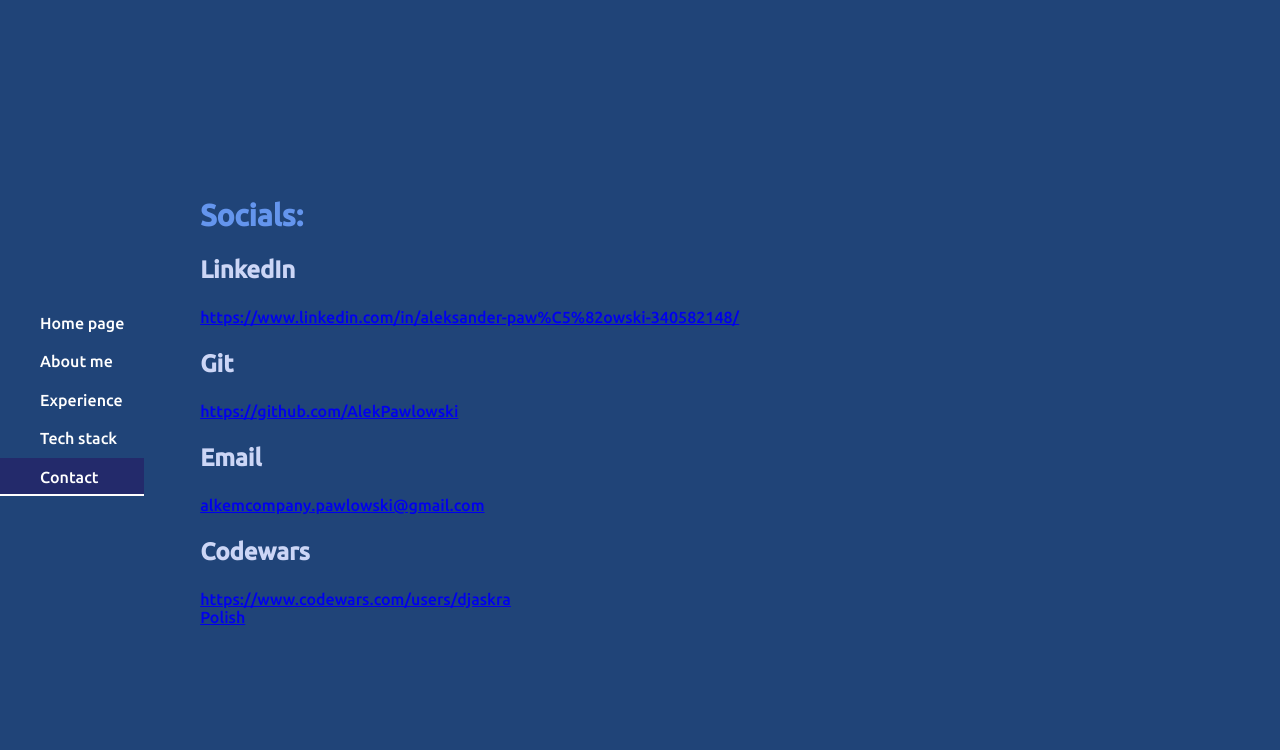
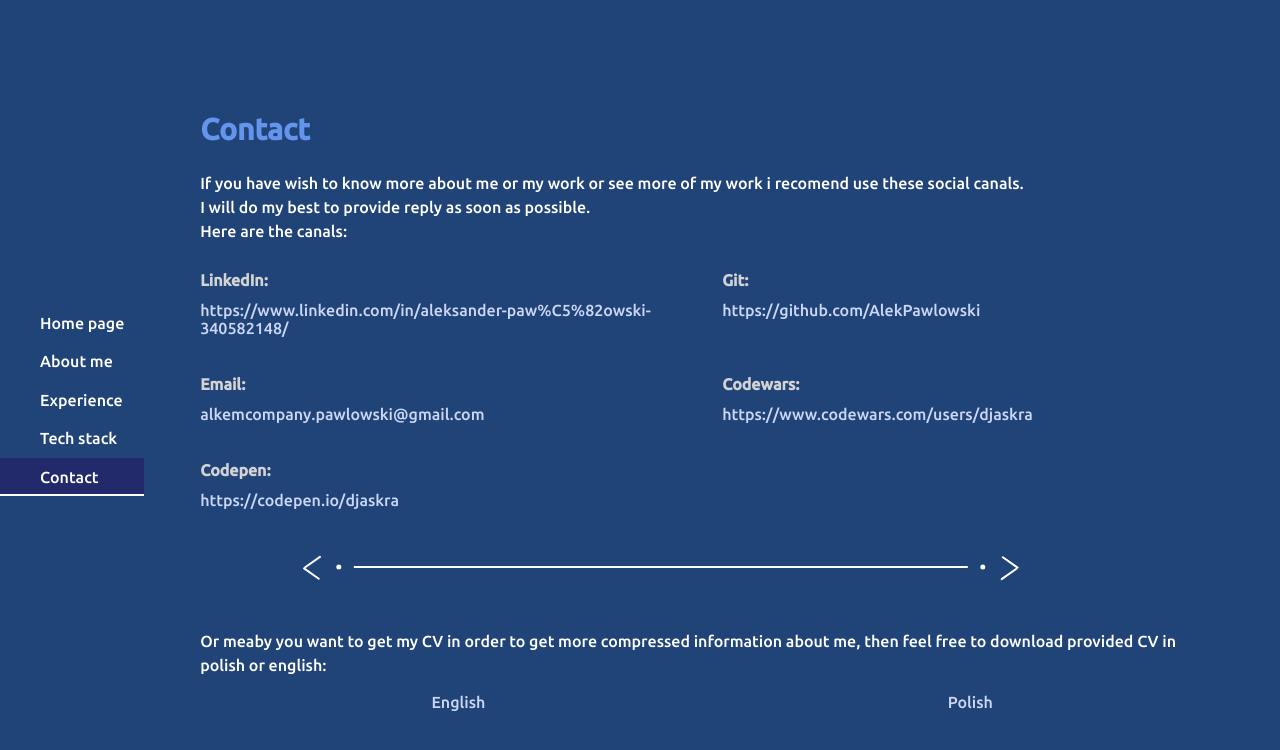
Before and after one commit to AlekPawlowski/portfolio_site, a React (Vite) app: page /contact in a window 1280 px wide. Shown: the top 750 px of the page. Built offline with nearby package versions, Linux system fonts and the light colour scheme.

Commit message:
add social section style

```diff
--- a/src/globalStyles/main.style.scss
+++ b/src/globalStyles/main.style.scss
@@ -79,3 +79,144 @@
     flex-direction: row;
     flex-wrap: wrap;
 }
+
+$lineColor: white;
+$dotSize: 5px;
+$animationDuration: 1s;
+%separatorStyle {
+    position: absolute;
+    background-color: $lineColor;
+    bottom: 0;
+    left: 45%;
+    height: 2px;
+    transform: translate(-50%, -50%);
+    transition: 0.5s;
+}
+.start_separator {
+    width: 0%;
+    @extend %separatorStyle;
+    .bracket {
+        &:after {
+            transform: rotate(0deg);
+        }
+        &:before {
+            transform: rotate(0deg);
+        }
+        &.right_bracket {
+            right: -50px;
+            top: 50%;
+            transform: rotate(180deg);
+            transform-origin: 0px 1px;
+        }
+    }
+}
+
+.separator {
+    width: 60%;
+    @extend %separatorStyle;
+    .dot {
+        position: absolute;
+        top: 50%;
+        transform: translate(-50%, -50%);
+        background-color: $lineColor;
+        border-radius: 15px;
+        width: $dotSize;
+        height: $dotSize;
+        animation: dotSizeAnim $animationDuration;
+        &.left_dot {
+            left: -15px;
+        }
+        &.right_dot {
+            right: -20px;
+        }
+    }
+    .bracket {
+        position: absolute;
+        top: 50%;
+        background-color: $lineColor;
+        transition: $animationDuration all;
+        &::after,
+        &::before {
+            content: " ";
+            transition: $animationDuration all;
+            position: absolute;
+            width: 20px;
+            height: 2px;
+            background-color: $lineColor;
+            border-radius: 5px;
+            transform-origin: 0 0;
+            animation-duration: $animationDuration;
+        }
+        &:after {
+            animation-name: bracketAnimAfter;
+            transform: rotate(-35deg);
+        }
+        &:before {
+            animation-name: bracketAnimBefore;
+            transform: rotate(35deg);
+        }
+        &.left_bracket {
+            left: -50px;
+        }
+        &.right_bracket {
+            right: -50px;
+            top: 50%;
+            transform: rotate(180deg);
+            transform-origin: 0px 1px;
+        }
+    }
+}
+
+// animation
+@keyframes dotSizeAnim {
+    0% {
+        width: 0;
+        height: 0;
+    }
+    50% {
+        width: 0;
+        height: 0;
+    }
+    100% {
+        width: $dotSize;
+        height: $dotSize;
+    }
+}
+
+@keyframes bracketAnimBefore {
+    0% {
+        height: 0;
+        width: 0;
+        transform: rotate(0deg);
+    }
+    50% {
+        height: 2px;
+        width: 20px;
+        transform: rotate(0deg);
+    }
+    100% {
+        height: 2px;
+        width: 20px;
+
+        transform: rotate(35deg);
+    }
+}
+
+
+@keyframes bracketAnimAfter {
+    0% {
+        height: 0;
+        width: 0;
+        transform: rotate(0deg);
+    }
+    50% {
+        height: 2px;
+        width: 20px;
+        transform: rotate(0deg);
+    }
+    100% {
+        height: 2px;
+        width: 20px;
+        transform: rotate(-35deg);
+    }
+}
--- a/src/globalStyles/partials/variables.scss
+++ b/src/globalStyles/partials/variables.scss
@@ -6,3 +6,4 @@
 
 // margins
 $spaceBetweenSections: 24px;
+$separatorSpace: 60px
--- /dev/null
+++ b/src/views/Components/AddSeparator.compoents.tsx
@@ -0,0 +1,17 @@
+import { useState, useEffect } from "react";
+
+export default function AddSeparator() {
+    const [animationClass, setAminationClass] = useState("start_separator");
+    useEffect(() => {
+        setTimeout(() => {
+            setAminationClass('separator')
+        }, 500);
+    }, [])
+
+    return <div className={animationClass} >
+        <div className="left_dot dot"></div>
+        <div className="right_dot dot"></div>
+        <div className="left_bracket bracket"></div>
+        <div className="right_bracket bracket"></div>
+    </div>;
+}
--- a/src/views/Contact/Contact.contact.tsx
+++ b/src/views/Contact/Contact.contact.tsx
@@ -15,6 +15,7 @@
 import SocialElement from "../../interfaces/SocialElement.interface"
 import SocialsSection from "./SocialSection.contact";
 import DownloadMaterials from "./DownloadMaterials.contact";
+import './contact.style.scss'
 
 const contactData: SocialElement[] = [
     {
@@ -32,6 +33,10 @@
     {
         name: "Codewars",
         data: "https://www.codewars.com/users/djaskra"
+    },
+    {
+        name: 'Codepen',
+        data: "https://codepen.io/djaskra"
     }
 ]
 
@@ -41,7 +46,16 @@
  */
 export default function Contact() {
     return <section className="content_element" id="contact">
+        <h1>Contact</h1>
+        <p>
+            If you have wish to know more about me or my work or see more of my work i recomend use these social canals.
+            <br />
+            I will do my best to provide reply as soon as possible.
+            <br />
+            Here are the canals:
+        </p>
         <SocialsSection socialElementArray={contactData}/>
+        <p>Or meaby you want to get my CV in order to get more compressed information about me, then feel free to download provided CV in polish or english:</p>
         <DownloadMaterials />
     </section>
 }
--- a/src/views/Contact/DownloadMaterials.contact.tsx
+++ b/src/views/Contact/DownloadMaterials.contact.tsx
@@ -1,6 +1,7 @@
 import { DownloadElement } from "./DownloadElement.contact"
 export default function DownloadMaterials () {
-    return <section>
+    return <section className="download_elements">
+        <DownloadElement file="english.pdf">English</DownloadElement>
         <DownloadElement file="polish.pdf">Polish</DownloadElement>
     </section>
 }
--- a/src/views/Contact/SocialComponent.contact.tsx
+++ b/src/views/Contact/SocialComponent.contact.tsx
@@ -10,7 +10,7 @@
         hrefValue = name.toLocaleLowerCase() === "email" ? `mailto:${data}` : data.toString();
 
     return <article>
-        <h3>{name}</h3>
+        <h4>{name}:</h4>
         <a href={hrefValue}>{data}</a>
     </article>
 }
--- a/src/views/Contact/SocialSection.contact.tsx
+++ b/src/views/Contact/SocialSection.contact.tsx
@@ -1,6 +1,7 @@
 import { FC } from "react";
 import SocialElement from "../../interfaces/SocialElement.interface";
 import { SocialComponent } from "./SocialComponent.contact";
+import AddSeparator from "../Components/AddSeparator.compoents";
 
 interface SocialArray {
     socialElementArray: SocialElement[];
@@ -8,14 +9,14 @@
 
 const SocialsSection: FC<SocialArray> = ({ socialElementArray }): JSX.Element => {
 
-    return <section>
-        <h1>Socials:</h1>
+    return <section className="socials">
         {
             socialElementArray.map((element, index) => {
                 const { name } = element;
                 return <SocialComponent key={name} socialElement={element} />
             })
         }
+        <AddSeparator />
     </section>
 };
 
--- /dev/null
+++ b/src/views/Contact/contact.style.scss
@@ -0,0 +1,70 @@
+@import "../../globalStyles/partials/variables.scss";
+
+$flexGap: 20px;
+#contact{
+    // *{
+    //     text-align: center;
+    // }
+}
+.socials {
+    display: flex;
+    flex-wrap: wrap;
+    flex-basis: 50%;
+    flex-grow: 1;
+    gap: 25px $flexGap;
+    position: relative;
+    padding-bottom: $separatorSpace;
+    margin-bottom: $separatorSpace;
+    article {
+        flex: calc(50% - $flexGap);
+    }
+    a {
+        color: $lightPurple;
+        text-decoration: none;
+        position: relative;
+        &::before {
+            content: " ";
+            position: absolute;
+            height: 2px;
+            width: 0;
+            background-color: $lightPurple;
+            bottom: -6px;
+            // left: 50%;
+            // transform: translate(-50%, -50%);
+            z-index: 2;
+            transition: .5s all;
+        }
+        &:hover {
+            &:before {
+                width: 100%;
+            }
+        }
+    }
+}
+.download_elements{
+    width: 100%;
+    display: flex;
+    justify-content: space-around;
+    a{
+        color: $lightPurple;
+        text-decoration: none;
+        position: relative;
+        &::before {
+            content: " ";
+            position: absolute;
+            height: 2px;
+            width: 0;
+            background-color: $lightPurple;
+            bottom: -6px;
+            left: 50%;
+            transform: translate(-50%, -50%);
+            z-index: 2;
+            transition: .5s all;
+        }
+        &:hover {
+            &:before {
+                width: 100%;
+            }
+        }
+    }
+}
--- a/src/views/Experience/experience.style.scss
+++ b/src/views/Experience/experience.style.scss
@@ -1,19 +1,23 @@
 @import "../../globalStyles/partials/variables.scss";
+
 
 .work_element {
     position: relative;
     display: grid;
     grid-template-columns: 2fr 6fr;
     column-gap: 30px;
-    padding: 60px 0;
-    // margin: 60px 0;
+    padding: $separatorSpace 0;
     h3,
     h4,
     h5 {
         margin: 10px 0;
     }
     h4 {
-        // font-size: 24px;
+        font-style: italic;
+    }
+    h5 {
+        font-size: 14px;
+        color: $lightPurple;
     }
     h6 {
         margin: 0;
@@ -21,129 +25,9 @@
         color: $lightPurple;
     }
 }
-$lineColor: white;
-
-%separatorStyle{
-    position: absolute;
-    background-color: $lineColor;
-    bottom: 0;
-    left: 45%;
-    height: 2px;
-    transform: translate(-50%, -50%);
-    transition: .5s;
-}
-.start_work_separator {
-    width: 0%;
-    @extend %separatorStyle;
-    .bracket {
-        &:after {
-            transform: rotate(0deg);
-        }
-        &:before {
-            transform: rotate(0deg);
-        }
-        &.right_bracket {
-            right: -50px;
-            top: 50%;
-            transform: rotate(180deg);
-            transform-origin: 0px 1px;
-        }
-    }
-}
-.work_separator {
-    width: 60%;
-    @extend %separatorStyle;
-    .dot {
-        position: absolute;
-        top: 50%;
-        transform: translate(-50%, -50%);
-        background-color: $lineColor;
-        border-radius: 15px;
-        width: 5px;
-        height: 5px;
-        &.left_dot {
-            left: -15px;
-        }
-        &.right_dot {
-            right: -20px;
-        }
-    }
-    .bracket {
-        position: absolute;
-        top: 50%;
-        background-color: $lineColor;
-        transition: 1s all;
-        &::after,
-        &::before {
-            content: " ";
-            transition: 1s all;
-            position: absolute;
-            width: 20px;
-            height: 2px;
-            background-color: $lineColor;
-            border-radius: 5px;
-            transform-origin: 0 0;
-            animation-duration: 1s;
-        }
-        &:after {
-            animation-name: bracketAnimAfter;
-            transform: rotate(-35deg);
-        }
-        &:before {
-            animation-name: bracketAnimBefore;
-            transform: rotate(35deg);
-        }
-        &.left_bracket {
-            left: -50px;
-        }
-        &.right_bracket {
-            right: -50px;
-            top: 50%;
-            transform: rotate(180deg);
-            transform-origin: 0px 1px;
-        }
-    }
-}
-
-@keyframes bracketAnimBefore{
-    0% {
-        height: 0;
-        width: 0;
-        transform: rotate(0deg);
-    }
-    50% {
-        height: 2px;
-        width: 20px;
-        transform: rotate(0deg);
-    }
-    100% {
-        height: 2px;
-        width: 20px;
-
-        transform: rotate(35deg);
-    }
-}
-@keyframes bracketAnimAfter {
-    0% {
-        height: 0;
-        width: 0;
-        transform: rotate(0deg);
-    }
-    50% {
-        height: 2px;
-        width: 20px;
-        transform: rotate(0deg);
-    }
-    100% {
-        height: 2px;
-        width: 20px;
-        transform: rotate(-35deg);
-    }
-}
-
 
 article:last-of-type {
-    .work_separator {
+    .separator {
         display: none;
     }
 }
@@ -160,6 +44,7 @@
         font-size: 14px;
     }
 }
+
 .resposibilities_list {
     li {
         color: $techElementsColor;
```
Also changed, not shown: src/views/Experience/WorkElement.experience.tsx (+6 -12 lines), 1 other file (tests, documents, lock files or other folders).
